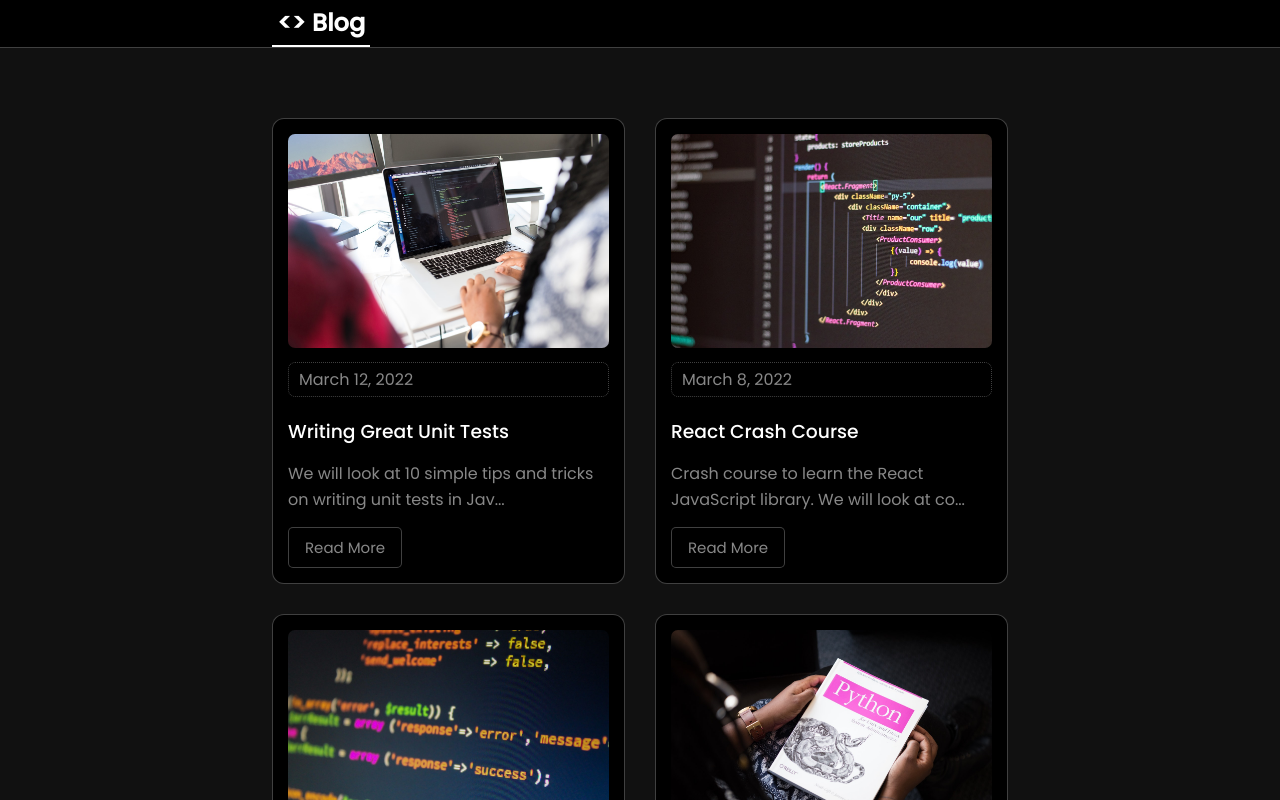
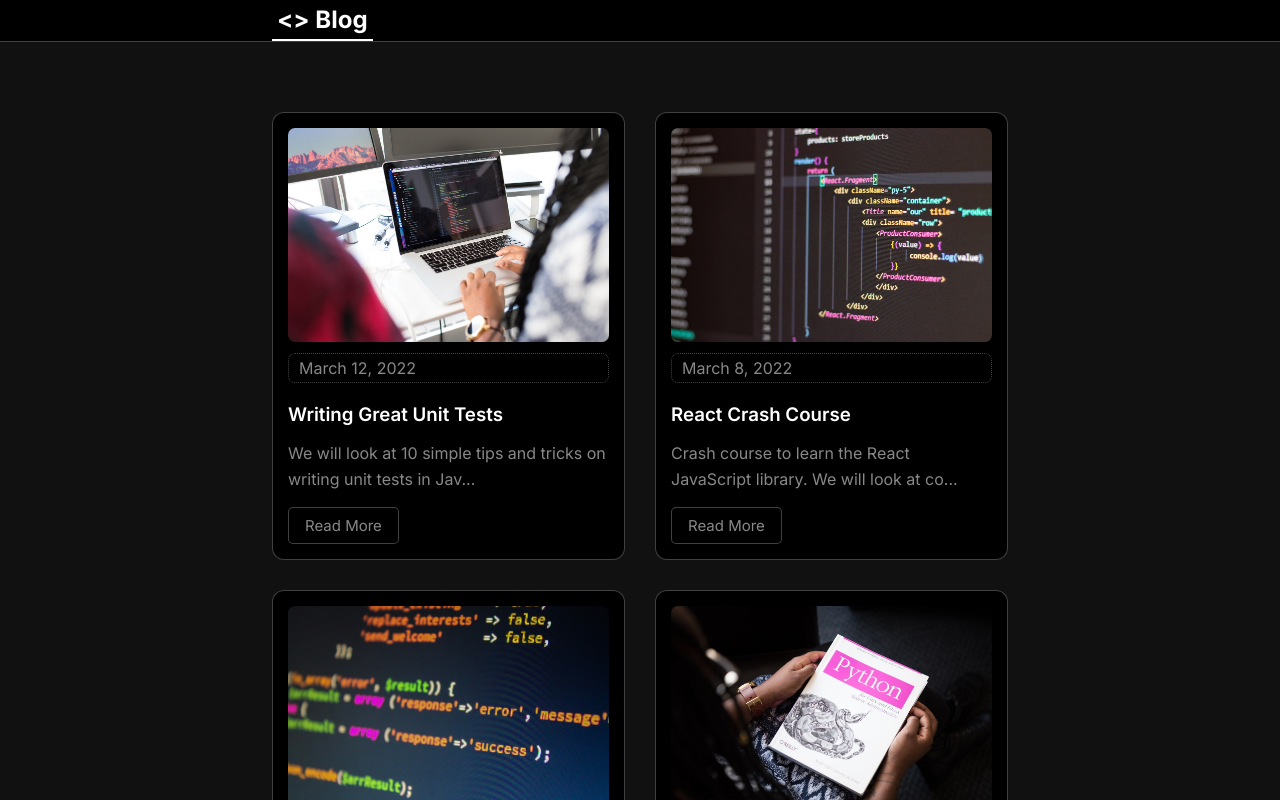
Before and after one commit to emanuelefavero/next-markdown-blog, a Next.js app: page / in a window 1280 px wide. Shown: the top 800 px of the page. Built offline with nearby package versions, Linux system fonts and the light colour scheme.

Commit message:
add optimized font - Inter

```diff
--- a/package.json
+++ b/package.json
@@ -9,7 +9,7 @@
     "lint": "next lint"
   },
   "dependencies": {
-    "@next/font": "13.1.6",
+    "@next/font": "^13.1.6",
     "eslint": "8.33.0",
     "eslint-config-next": "13.1.6",
     "gray-matter": "^4.0.3",
--- a/pages/_app.js
+++ b/pages/_app.js
@@ -1,7 +1,13 @@
 import Head from 'next/head'
 import Header from '@/components/Header'
 import Footer from '@/components/Footer'
+import { Inter } from '@next/font/google'
 import '@/styles/globals.css'
+
+const inter = Inter({
+  weights: [300, 400, 500, 600, 700],
+  subsets: ['latin'],
+})
 
 export default function App({ Component, pageProps }) {
   return (
@@ -20,6 +26,11 @@ export default function App({ Component, pageProps }) {
         <meta name='viewport' content='width=device-width, initial-scale=1' />
         <link rel='icon' href='/favicon.ico' />
       </Head>
+      <style jsx global>{`
+        body {
+          font-family: ${inter.style.fontFamily};
+        }
+      `}</style>
       <Header />
       <main className='container'>
         <Component {...pageProps} />
--- a/pages/_document.js
+++ b/pages/_document.js
@@ -2,7 +2,7 @@ import { Html, Head, Main, NextScript } from 'next/document'
 
 export default function Document() {
   return (
-    <Html lang="en">
+    <Html lang='en'>
       <Head />
       <body>
         <Main />
--- a/styles/globals.css
+++ b/styles/globals.css
@@ -1,5 +1,3 @@
-@import url('https://fonts.googleapis.com/css2?family=Poppins:wght@300;400;500;&display=swap');
-
 * {
   box-sizing: border-box;
   margin: 0;
@@ -7,13 +5,16 @@
 }
 
 body {
-  font-family: 'Poppins', sans-serif;
   background-color: rgb(17, 17, 17);
   color: #fff;
 }
 
+h1 {
+  font-weight: 700;
+}
+
 h3 {
-  font-weight: 500;
+  font-weight: 600;
 }
 
 p {
```
Also changed, not shown: 1 other file (tests, documents, lock files or other folders).
